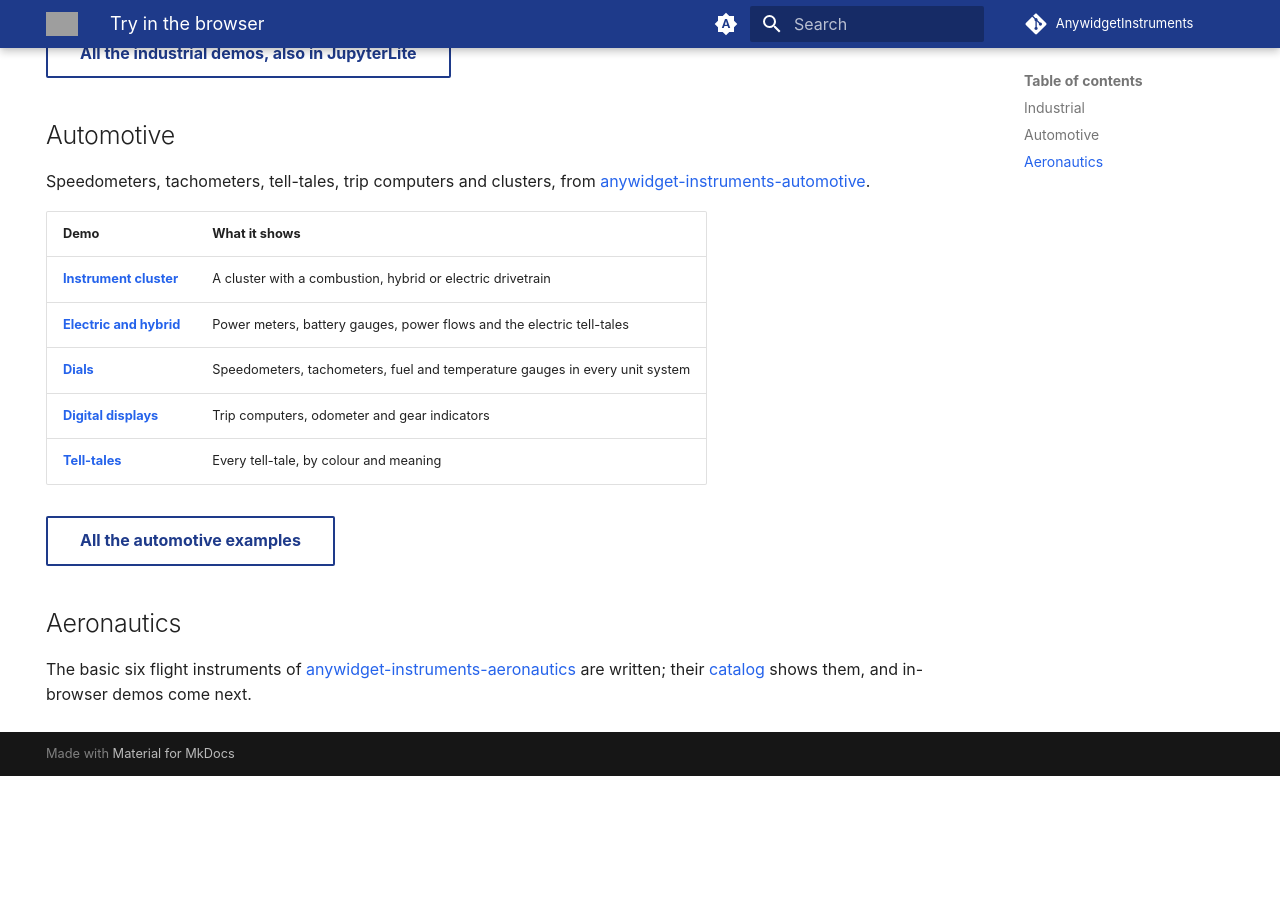
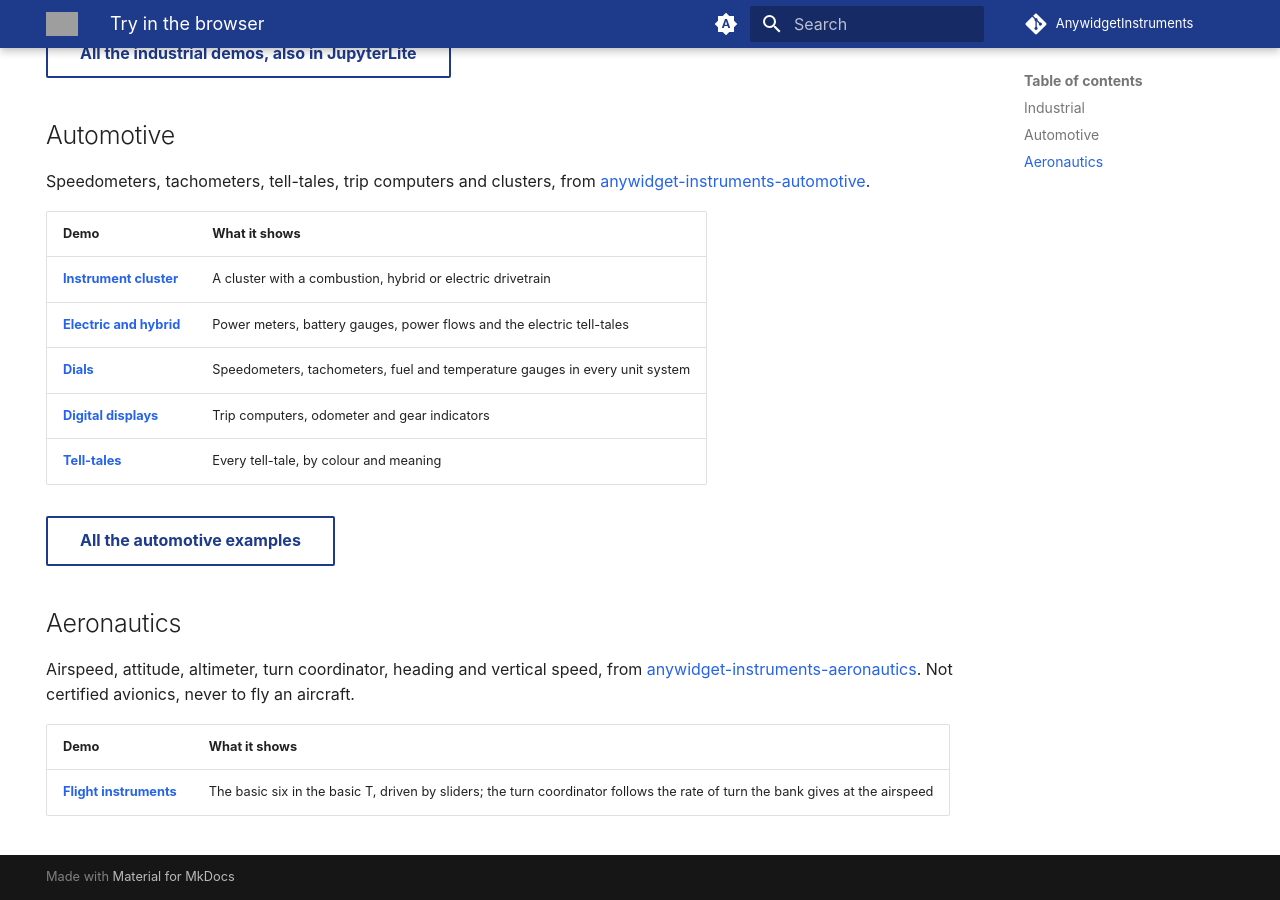
Before and after one commit to AnywidgetInstruments/anywidgetinstruments.github.io, an MkDocs documentation site: the page built from docs/try.md, in a window 1280 px wide and 900 px high, scrolled down 790 px. Built offline with MkDocs 1.6.1 and Material for MkDocs 9.7.7, drawn with Linux system fonts in a browser that asks for light colours; before the commit the page ends 1566 px from its top, so only the background shows below that; grey boxes are pictures that could not be loaded.

Commit message:
List the flight demo on the Try page
The aeronautics library now publishes an in-browser demo; the Try page
and the landing page did not link it.

Assisted-by: AI

```diff
--- a/docs/try.md
+++ b/docs/try.md
@@ -47,7 +47,10 @@ Speedometers, tachometers, tell-tales, trip computers and clusters, from
 
 ## Aeronautics
 
-The basic six flight instruments of
-[anywidget-instruments-aeronautics](anywidget-instruments-aeronautics/) are
-written; their [catalog](anywidget-instruments-aeronautics/widgets/) shows them,
-and in-browser demos come next.
+Airspeed, attitude, altimeter, turn coordinator, heading and vertical speed, from
+[anywidget-instruments-aeronautics](anywidget-instruments-aeronautics/). Not certified
+avionics, never to fly an aircraft.
+
+| Demo | What it shows |
+|---|---|
+| [**Flight instruments**](anywidget-instruments-aeronautics/marimo/flight/) | The basic six in the basic T, driven by sliders; the turn coordinator follows the rate of turn the bank gives at the airspeed |
```
Also changed, not shown: docs/index.md (+1 -1 lines).
